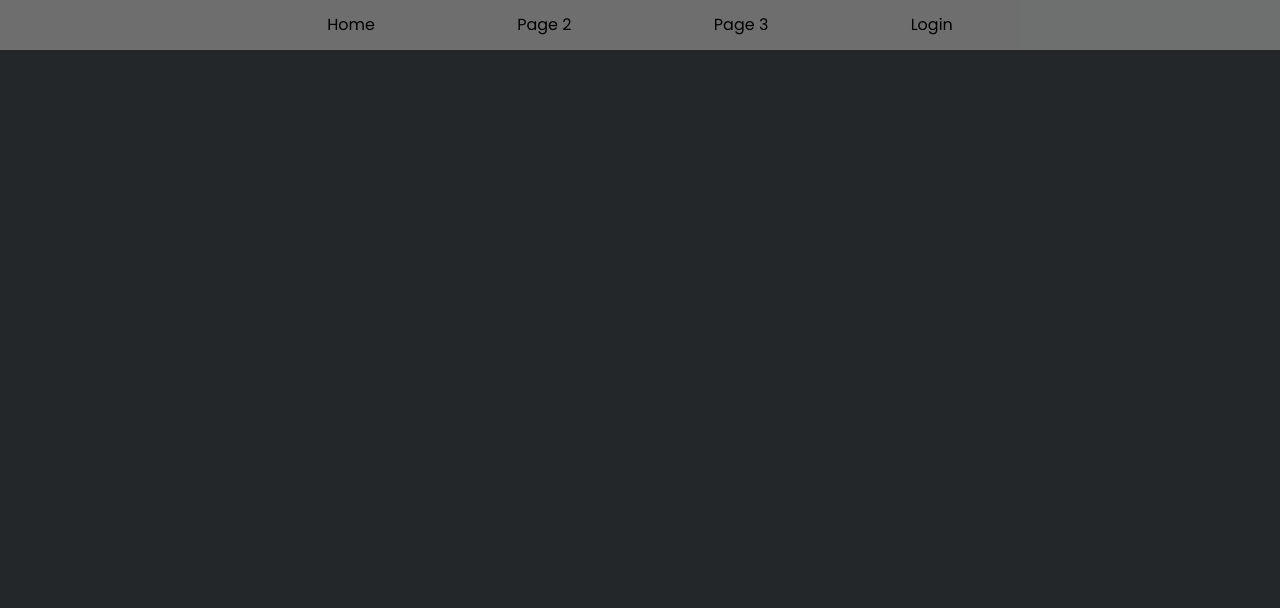
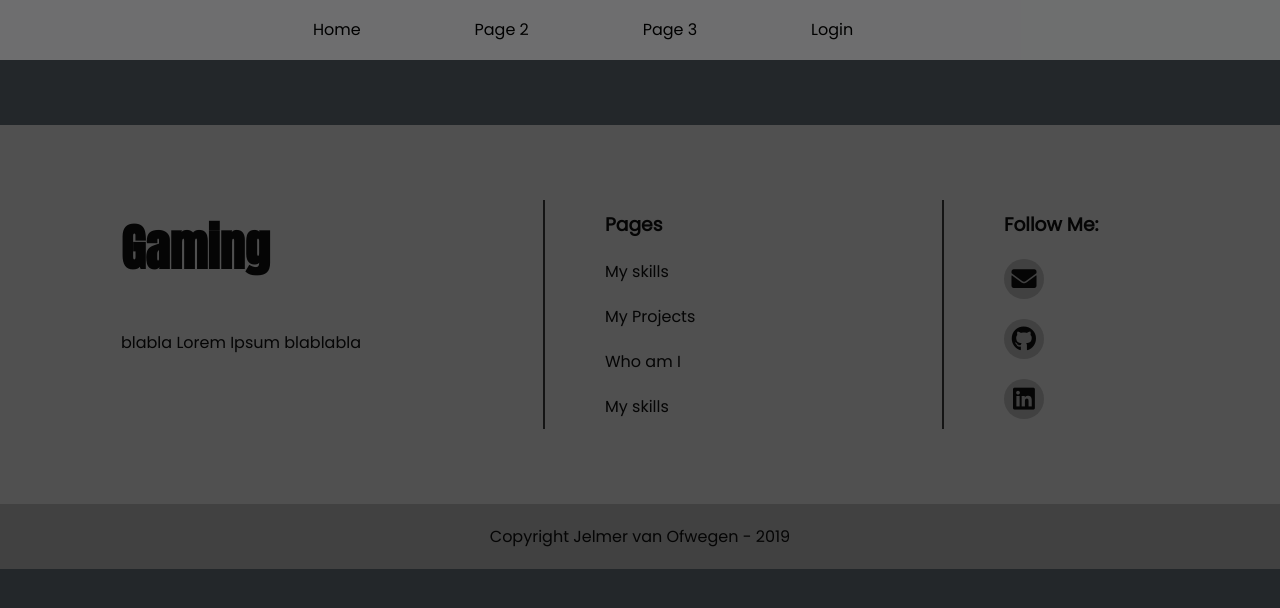
Before and after one commit to offie321/start-up-undefined, a PHP site: page / in a window 1280 px wide. Shown: the top 608 px of the page. Run offline with PHP 8.4, Linux system fonts and the light colour scheme; data that the repository does not hold is empty; some libraries are stand-ins or nearby versions.

Commit message:
inlog werkt

```diff
--- a/css/style.css
+++ b/css/style.css
@@ -45,7 +45,7 @@ nav{
   position: relative;
   margin: 0 auto;
   display: flex;
-  height:50px;
+  height:60px;
   width: 60vw;
   top: 0;
   justify-content: space-around;
@@ -55,7 +55,7 @@ nav{
 nav a{
   text-decoration: none;
   color: black;
-  line-height: 50px;
+  line-height: 60px;
 }
 
 nav a .right{
@@ -71,7 +71,7 @@ nav a .right{
 
 .a-cards-container{
 display: grid;
-grid-template-columns:auto;
+grid-template-columns:auto auto auto auto;
 width: 90vw;
 grid-gap: 15px;
 margin: 0 auto;
@@ -108,6 +108,19 @@ margin: 0 auto;
   cursor: pointer;
 }
 
+/*----- Ranking -----*/
+
+.ranking{
+  background-color: #444444;
+  border-radius: 50%;
+  text-align: center;
+  width: 25px;
+  height: 25px;
+  line-height: 25px;
+  margin: 0 auto;
+  color: black;
+}
+
 
 /* ---------login--------- */
 .login-titel{
@@ -128,51 +141,185 @@ margin: 0 auto;
 
 .login-form input{
   margin: 25px;
-  background-color: grey;
+  background-color: #444444;
   border: 2px solid grey;
   padding: 5px;
   text-align: center;
   border-radius: 25px;
+  color: lightgrey;
 }
 
 
-/*
-// Extra small devices (portrait phones, less than 576px)
-// No media query for `xs` since this is the default in Bootstrap
-*/
-/* Small devices (landscape phones, 576px and up) */
-@media (min-width: 576px) {
-  .a-cards-container{
-  grid-template-columns: auto auto;
+/*Footer*/
+.h3-ftr-logo{
+  font-family: 'Anton', sans-serif;
+  font-size: 50px;
+}
+
+footer{
+  background-color: rgb(80, 80, 80);
+  height: auto;
+  text-align: center;
+  color: rgb(5, 5, 5);
+}
+
+.footer-container{
+  max-width: 1500px;
+  padding: 50px;
+  margin: 0 auto;
+  height: auto;
+  display: flex;
+  justify-content: space-around;
+}
+
+.social-icons-ftr{
+  font-size: 75px;
+}
+
+hr {
+  display: block;
+  margin-top: 0.5em;
+  margin-bottom: 0.5em;
+  margin-left: auto;
+  margin-right: auto;
+  border-style: inset;
+  border-width: 1px;
+  width: 75vw;
+}
+
+.footer-list{
+  float:left;
+  text-align: left;
+  list-style: none;
+  min-width: 175px;
+}
+
+.mail-ftr i, .github-ftr i, .linkedin-ftr i{
+  transition: 0.25s;
+}
+
+.mail-ftr i:hover{
+  background-color: #c71610;
+  transition: 0.5s;
+}
+
+.linkedin-ftr i:hover{
+  background-color: #0077B5;
+  transition: 0.5s;
+}
+
+.github-ftr i:hover{
+  background-color: #333;
+  transition: 0.5s;
+}
+
+.footer-list a{
+  text-decoration: none;
+  color: rgb(5, 5, 5);
+}
+
+.footer-list a:hover{
 
 }
 
-/* Medium devices (tablets, 768px and up)*/
-@media (min-width: 768px) {
+.footer-list li{
+  padding: 10px;
+}
 
-  .a-cards-container{
-  grid-template-columns: auto auto;
+.footer-list:nth-child(1){
+  padding-right: 50px;
 
 }
 
+.footer-list:nth-child(2){
+  border-left: 2px solid rgb(20, 20, 20);
+  padding-right: 50px;
+  padding-left: 50px;
 }
 
-/* Large devices (desktops, 992px and up)*/
-@media (min-width: 992px) {
+.footer-list:nth-child(3){
+  border-left: 2px solid rgb(20, 20, 20);
+  padding-left: 50px;
+}
+
+.footer-list i{
+  font-size: 25px;
+  height:40px;
+  width: 40px;
+  background-color: rgb(65,65,65);
+  line-height: 40px;
+  text-align: center;
+  border-radius: 50%;
+}
+
+
+.ftr-copy{
+    width: 50vw;
+    text-align: center;
+    margin: 0 auto;
+}
+
+
+.copy-container{
+  background-color: rgb(65, 65, 65);
+  padding: 20px;
+  display: flex;
+  justify-content: center;
+}
+
+
+
+@media only screen and (max-width:1500px) {
 
 .a-cards-container{
-  grid-template-columns: auto  auto auto;
+  grid-template-columns: auto auto auto;
+}
+
 
 }
 
+@media only screen and (max-width:1100px) {
+  .a-cards-container{
+    grid-template-columns: auto auto;
   }
 
-/* Extra large devices (large desktops, 1200px and up)*/
-@media (min-width: 1200px) {
-
-  .a-cards-container{
-  grid-template-columns: auto auto auto auto;
-
+  .footer-container{
+  flex-direction: column;
+  padding: 10px;
 }
 
+.footer-list{
+  max-width: 60%;
+  text-align: center;
+  margin: 0 auto;
+  padding-top: 25px;
 }
+
+.footer-list:nth-child(1){
+  border: none;
+  padding: 0;
+  padding-top: 25px;
+}
+
+.footer-list:nth-child(2){
+  border: none;
+}
+
+.footer-list:nth-child(3){
+  border: none;
+  padding: 0;
+  padding-top: 25px;
+}
+}
+
+@media only screen and (max-width:750px) {
+  .a-cards-container{
+    grid-template-columns: auto;
+  }
+}
+
+@media only screen and (max-width:400px) {
+  .a-cards-container{
+    grid-template-columns: auto;
+  }
+}
--- a/index.php
+++ b/index.php
@@ -12,15 +12,28 @@ if ($conn->connect_error) {
 }
 ?>
 
+<?php
+session_start();
+if ($_SESSION['ingelogd'] = true) {
+  if (isset($_SESSION['user'])) {
+    $user = $_SESSION['user'];
+  }
+  if (!isset($_SESSION['user'])) {
+    $_SESSION['user'] = "";
+  }
+}
+
+ ?>
+
 <!doctype html>
 <html lang="en">
   <head>
     <!-- Required meta tags -->
     <meta charset="utf-8">
-    <meta name="viewport" content="width=device-width, initial-scale=1, shrink-to-fit=no">
+    <meta name="viewport" content="width=device-width, initial-scale=1">
 
     <!-- fonts -->
-    <link href="https://fonts.googleapis.com/css?family=Poppins" rel="stylesheet">
+    <link href="https://fonts.googleapis.com/css?family=Anton|Poppins" rel="stylesheet">
 
     <!-- Font awesome -->
     <link rel="stylesheet" href="https://use.fontawesome.com/releases/v5.8.1/css/all.css" integrity="sha384-50oBUHEmvpQ+1lW4y57PTFmhCaXp0ML5d60M1M7uH2+nqUivzIebhndOJK28anvf" crossorigin="anonymous">
@@ -29,7 +42,6 @@ if ($conn->connect_error) {
     <title>Hello, world!</title>
   </head>
   <body>
-
     <header>
 
       <!-- slideshow -->
@@ -38,8 +50,6 @@ if ($conn->connect_error) {
         ===
         ==
         =
-
-
       -->
 
       <!-- nav -->
@@ -49,16 +59,11 @@ if ($conn->connect_error) {
           <a class="hover-underline-animation"  href="#">Page 2</a>
           <a class="hover-underline-animation"  href="#">Page 3</a>
           <a class="hover-underline-animation" href="login.php">Login</a>
+          <?php echo "<a style='float:right;' class='hover-underline-animation' href='ingelogd.php'>".$_SESSION['user']."</a>" ?>
         </nav>
       </div>
-
     </header>
-    <div class="spacer">
-
-    </div>
-
-<!-- slideshow -->
-
+    <div class="spacer"></div>
 
 <br>
 
@@ -76,13 +81,53 @@ if ($conn->connect_error) {
   if ($result = $conn->query($sql)) { //2
     // Pak elke keer een rij uit het resultaat en maak er een array van.
     while ($row = $result->fetch_row()) {
-      echo "<article class='a-cards'>"."<img src='img/".$row[1]."'/>". "</br>".$row[0]. "<hr>"."</br>".$row[2]. "</article>"; //3
+      echo "<article class='a-cards'>"."<img src='img/".$row[1]."'/>". "</br>".$row[0]. "<hr>"."</br>".$row[2]. "<br><br><p>Ranking</p>". "<div class='ranking'>".$row[3]."</div>"."</article>"; //3
     }
     $result->close(); //4
   }
   ?>
 
 </div>
+
+<div class="spacer"></div>
+
+<!-- Footer -->
+<footer>
+  <br>
+  <div class="footer-container">
+
+    <ul class="footer-list">
+      <li><b><h3 class="h3-ftr-logo"> Gaming </h3></b></li>
+      <li>
+        <p>
+          <br>
+          blabla Lorem Ipsum blablabla
+        </p>
+      </li>
+    </ul>
+
+      <ul class="footer-list">
+        <li><b><h3> Pages </h3></b></li>
+        <a href="skills.html"><li> My skills </li></a>
+        <a href="projects.html"><li> My Projects </li></a>
+        <a href="wiebenik.html"><li> Who am I </li></a>
+        <a href="skills.html"><li> My skills </li></a>
+      </ul>
+
+      <ul class="footer-list">
+        <li><b><h3>Follow Me:</h3></b></li>
+        <li><a class="mail-ftr" href="mailto:offie1@outlook.com?Subject=Hello%20again" target="_top"><i class="fas fa-envelope"></i></a></li>
+        <li><a class="github-ftr" target="_blank" href="https://github.com/offie321"><i class="fab fa-github"></i></a></li>
+        <li><a class="linkedin-ftr" target="_blank" href="https://www.linkedin.com/in/jelmer-van-ofwegen-b59769183/"><i class="fab fa-linkedin"></i></a></li>
+      </ul>
+  </div>
+
+  <br>
+  <div class="copy-container">
+    <p class="ftr-copy">Copyright Jelmer van Ofwegen - 2019</p>
+  </div>
+
+</footer>
 
 
   </body>
--- a/login.php
+++ b/login.php
@@ -57,9 +57,9 @@ if (isset($_POST['submit'])) {
       </div>
 
     </header>
-    <div class="spacer">
-
-    </div>
+    <div class="spacer"></div>
+    <div class="spacer"></div>
+    <div class="spacer"></div>
 
     <h1 class="login-titel" >Login</h1>
     <form class="login-form" method="post">
--- /dev/null
+++ b/logout.php
@@ -0,0 +1,6 @@
+<?php
+session_start();
+session_destroy();
+header("Location: login.php");
+
+ ?>
```
Also changed, not shown: ingelogd.php (+3 -12 lines), img/cod.jpg (added), img/wallpaperRDR2.jpg (added). Lines whose indentation alone changed are shown as unchanged.
